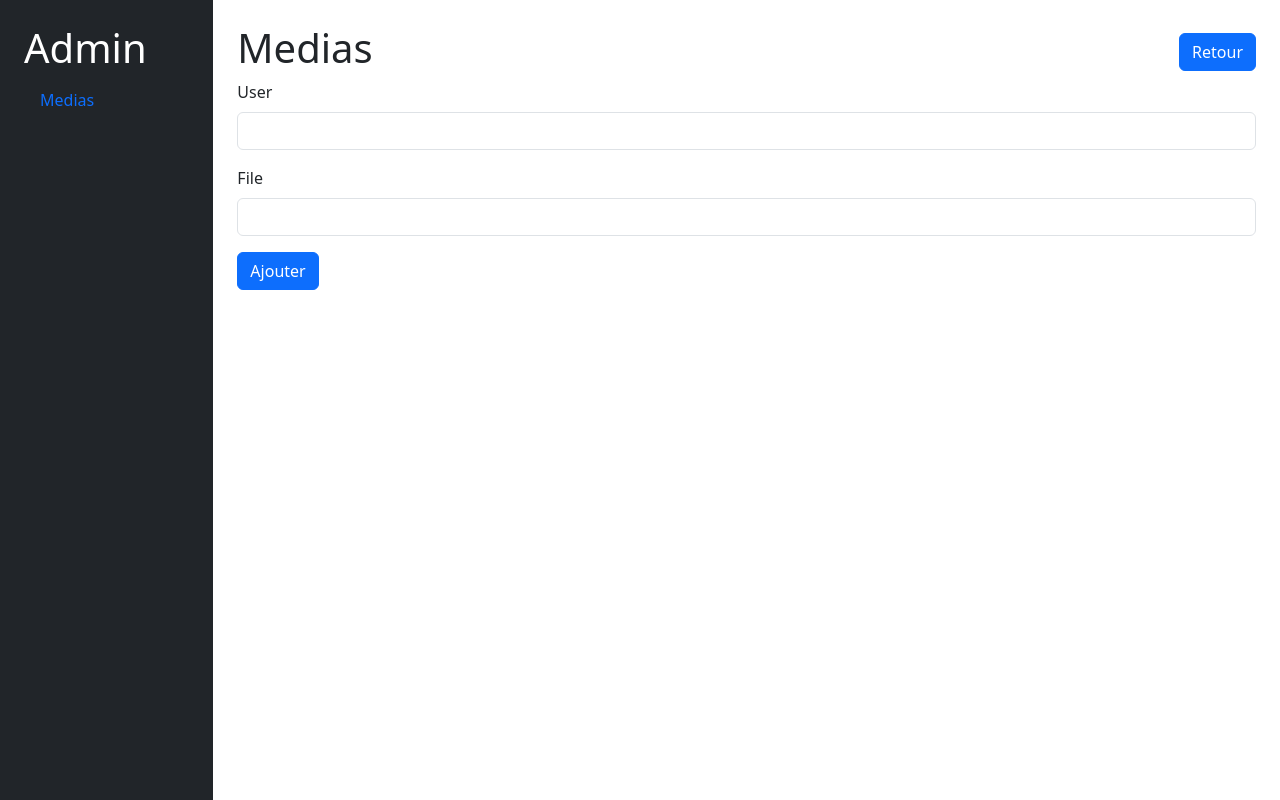
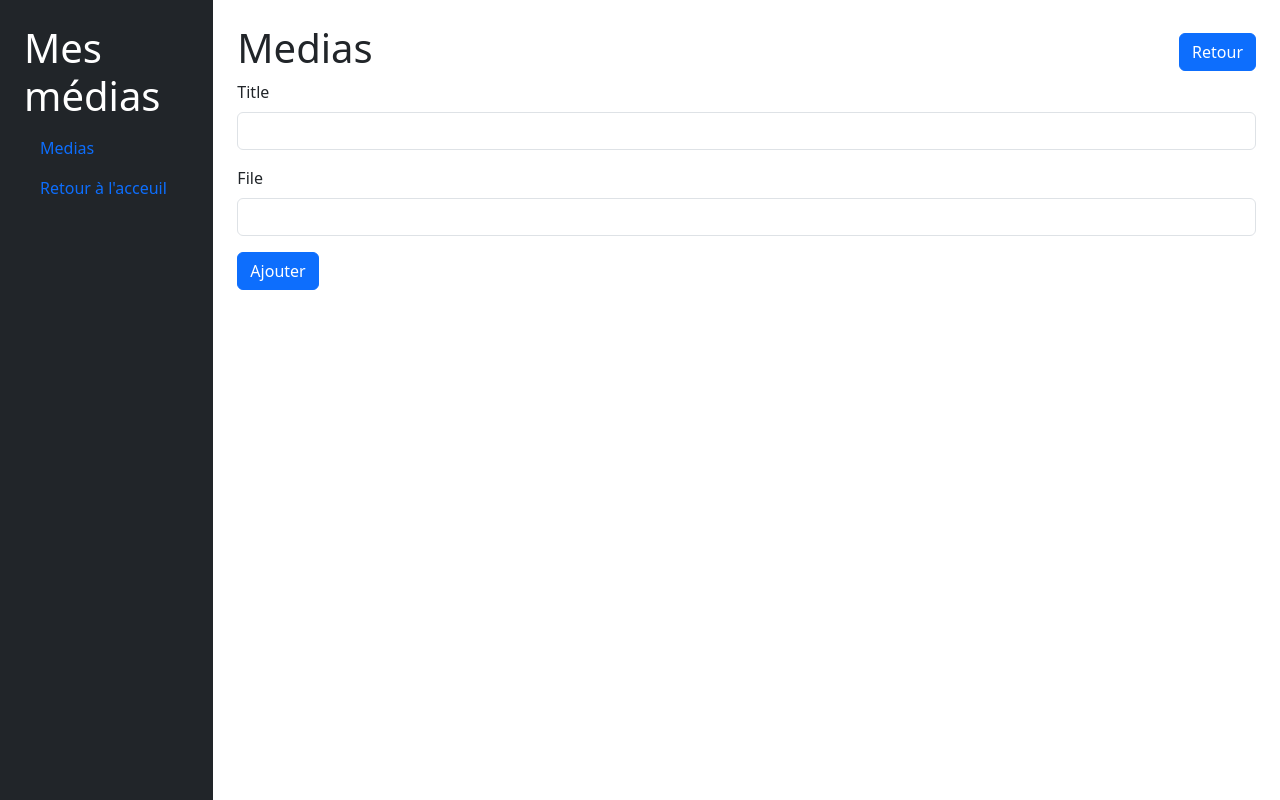
Before and after one commit to Silf2/projet-15, a Symfony app: template templates/admin/media/add.html.twig in a window 1280 px wide. Run offline with Twig, Linux system fonts and the light colour scheme; the template is opened without the code that fills it, so the values that code supplies are empty; form fields are guessed from the names that the template uses; some libraries are stand-ins or nearby versions.

Commit message:
(Fix) Toutes criteria onPortfolio page show all images. Guests can upload Medias only on their name. Renaming of Admin portal for Guests

```diff
--- a/templates/admin.html.twig
+++ b/templates/admin.html.twig
@@ -5,7 +5,11 @@
         <div class="row">
             <nav class="col-md-3 col-lg-2 d-none d-md-block bg-dark sidebar min-vh-100 p-4">
                 <div class="position-sticky">
-                    <h1 class="text-white">Admin</h1>
+                    {% if is_granted('ROLE_ADMIN') %}
+                        <h1 class="text-white">Admin</h1>
+                    {% else %}
+                        <h1 class="text-white">Mes médias</h1>
+                    {% endif %}
                     <ul class="nav flex-column">
                         <li class="nav-item">
                             <a class="nav-link" href="{{ path('app_admin_media_index') }}">
@@ -24,6 +28,11 @@
                                 </a>
                             </li>
                         {% endif %}
+                        <li class="nav-item">
+                            <a class="nav-link" href="{{ path('app_home') }}">
+                                Retour à l'acceuil
+                            </a>
+                        </li>
                     </ul>
                 </div>
             </nav>
--- a/templates/admin/media/add.html.twig
+++ b/templates/admin/media/add.html.twig
@@ -6,11 +6,11 @@
         <a href="{{ path('app_admin_media_index') }}" class="btn btn-primary">Retour</a>
     </div>
     {{ form_start(form) }}
-        {{ form_row(form.user) }}
         {% if is_granted('ROLE_ADMIN') %}
+            {{ form_row(form.user) }}
             {{ form_row(form.album) }}
-            {{ form_row(form.title) }}
         {% endif %}
+        {{ form_row(form.title) }}
         {{ form_row(form.file) }}
         <button type="submit" class="btn btn-primary">Ajouter</button>
     {{ form_end(form) }}
--- a/templates/front.html.twig
+++ b/templates/front.html.twig
@@ -19,7 +19,11 @@
                     <ul class="nav">
                         {% if is_granted('ROLE_ADMIN') %}
                             <li class="nav-item">
-                                <a class="nav-link" href="{{ path('app_admin_media_index') }}">Admin</a>
+                                <a class="nav-link" href="{{ path('app_admin_media_index') }}">Portail Admin</a>
+                            </li>
+                        {% elseif is_granted('ROLE_USER') %}
+                            <li class="nav-item">
+                                <a class="nav-link" href="{{ path('app_admin_media_index') }}">Mes médias</a>
                             </li>
                         {% endif %}
                         <li class="nav-item">
```
Also changed, not shown: src/Controller/Home/PortfolioController.php (+9 -5 lines), 1 other file.
